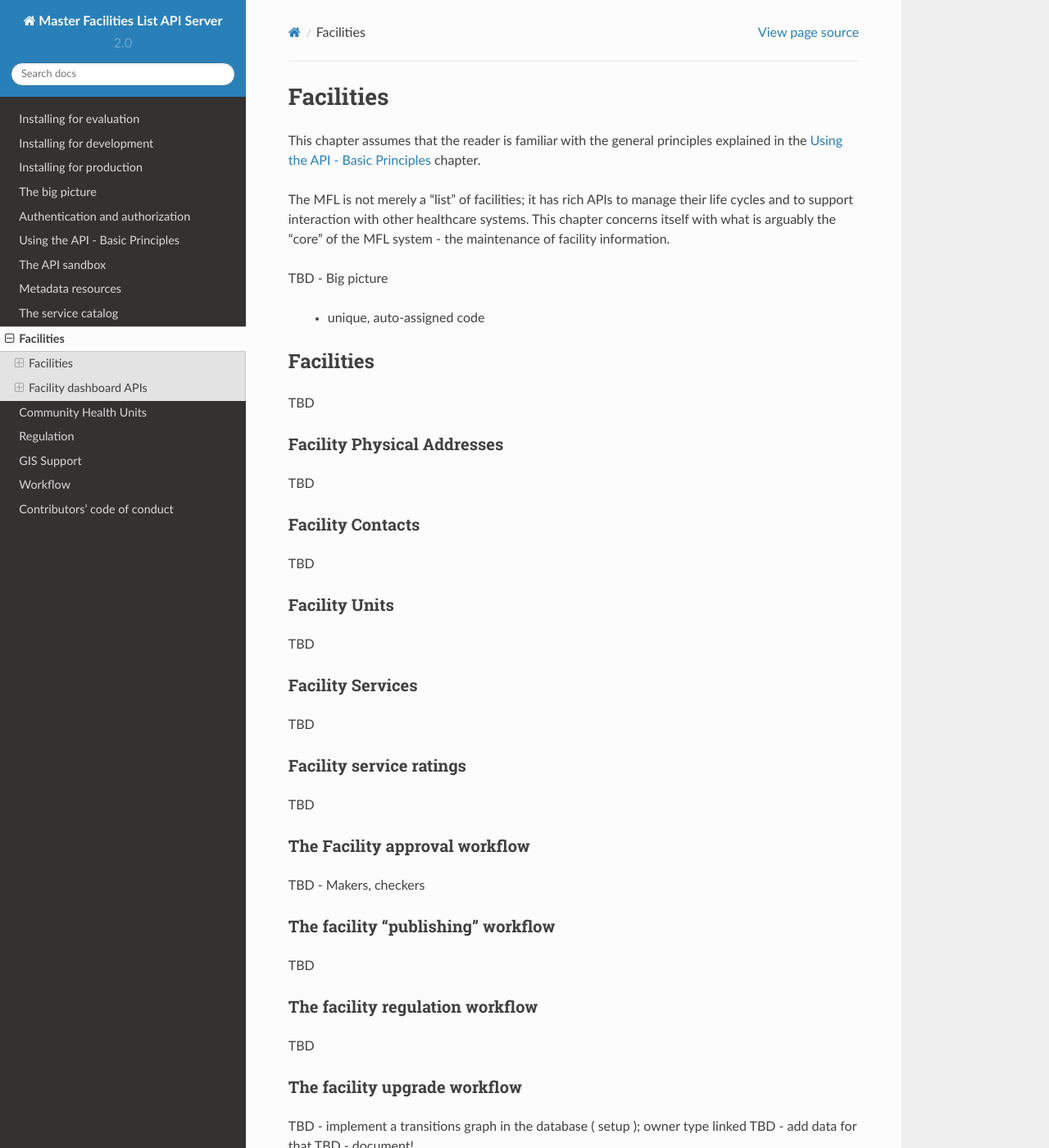
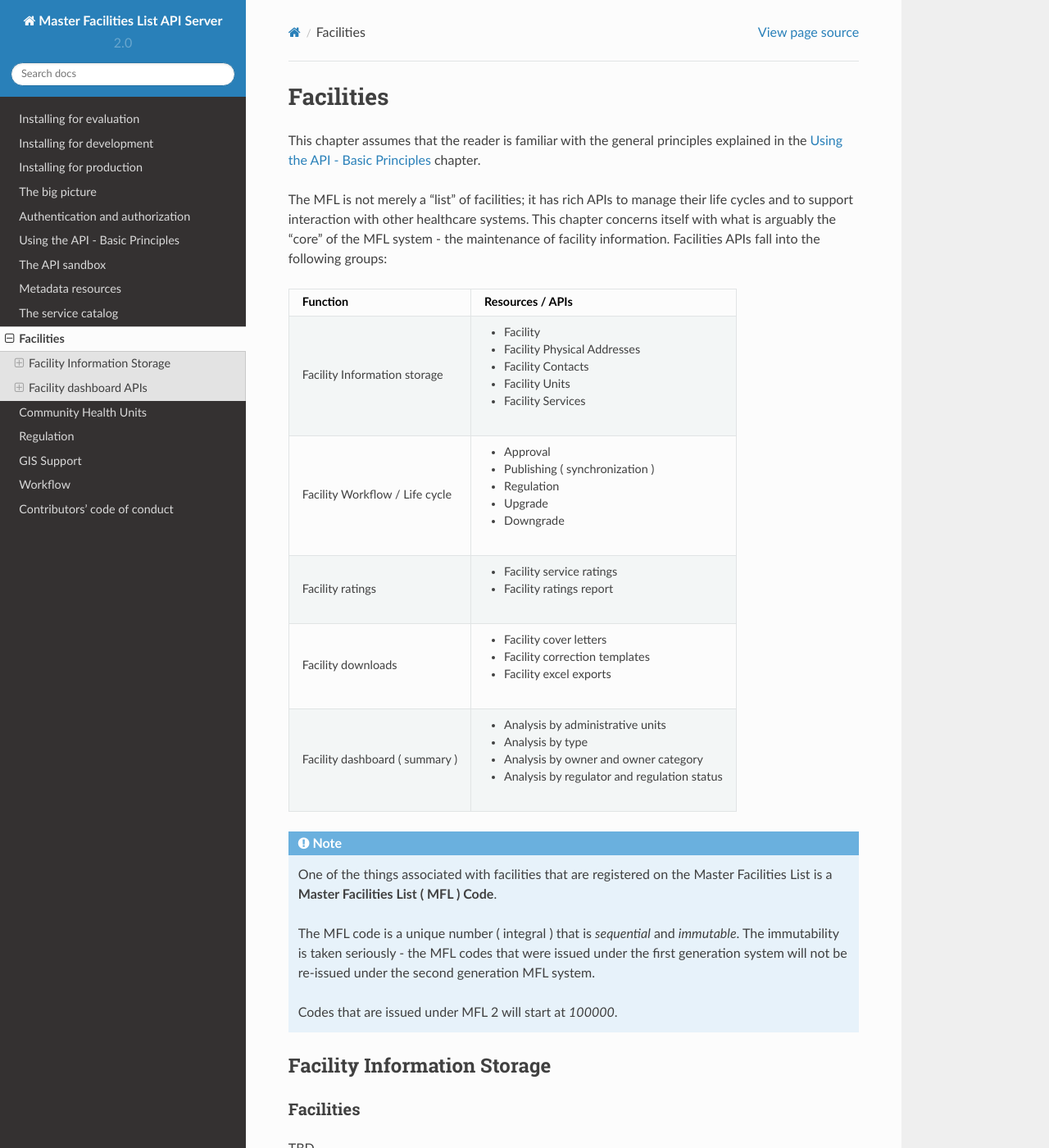
Before and after one commit to MasterFacilityList/mfl_api, a Sphinx documentation site: the page built from docs/10_facilities.rst, in a window 1280 px wide and 1400 px high. Shown: the whole window at 82% size. Built offline with Sphinx 7.4.7 and the Read the Docs theme 2.0.0, drawn with Linux system fonts in a browser that asks for light colours; some of the changed text lies outside the part shown.

Commit message:
Added note on MFL codes

```diff
--- a/docs/10_facilities.rst
+++ b/docs/10_facilities.rst
@@ -6,14 +6,53 @@ principles explained in the :doc:`06_api` chapter.
 The MFL is not merely a "list" of facilities; it has rich APIs to manage their
 life cycles and to support interaction with other healthcare systems. This
 chapter concerns itself with what is arguably the "core" of the MFL system
-- the maintenance of facility information.
+- the maintenance of facility information. Facilities APIs fall into the
+following groups:
 
-TBD - Big picture
+============================== ================================================
+Function                       Resources / APIs
+============================== ================================================
+Facility Information storage    * Facility
+                                * Facility Physical Addresses
+                                * Facility Contacts
+                                * Facility Units
+                                * Facility Services
 
-    * unique, auto-assigned code
+Facility Workflow / Life cycle  * Approval
+                                * Publishing ( synchronization )
+                                * Regulation
+                                * Upgrade
+                                * Downgrade
 
+Facility ratings                * Facility service ratings
+                                * Facility ratings report
+
+Facility downloads              * Facility cover letters
+                                * Facility correction templates
+                                * Facility excel exports
+
+Facility dashboard ( summary )  * Analysis by administrative units
+                                * Analysis by type
+                                * Analysis by owner and owner category
+                                * Analysis by regulator and regulation status
+============================== ================================================
+
+.. note::
+
+    One of the things associated with facilities that are registered on the
+    Master Facilities List is a **Master Facilities List ( MFL ) Code**.
+
+    The MFL code is a unique number ( integral ) that is *sequential* and
+    *immutable*. The immutability is taken seriously - the MFL codes that
+    were issued under the first generation system will not be re-issued under
+    the second generation MFL system.
+
+    Codes that are issued under MFL 2 will start at `100000`.
+
+Facility Information Storage
+-------------------------------
 Facilities
--------------
++++++++++++++
 TBD
 
 Facility Physical Addresses
@@ -30,10 +69,6 @@ TBD
 
 Facility Services
 ++++++++++++++++++++
-TBD
-
-Facility service ratings
-+++++++++++++++++++++++++++
 TBD
 
 The Facility approval workflow
@@ -56,6 +91,10 @@ TBD - document!
 
 The facility downgrade workflow
 ++++++++++++++++++++++++++++++++++
+TBD
+
+Facility service ratings
++++++++++++++++++++++++++++
 TBD
 
 Downloadable facility reports
```
